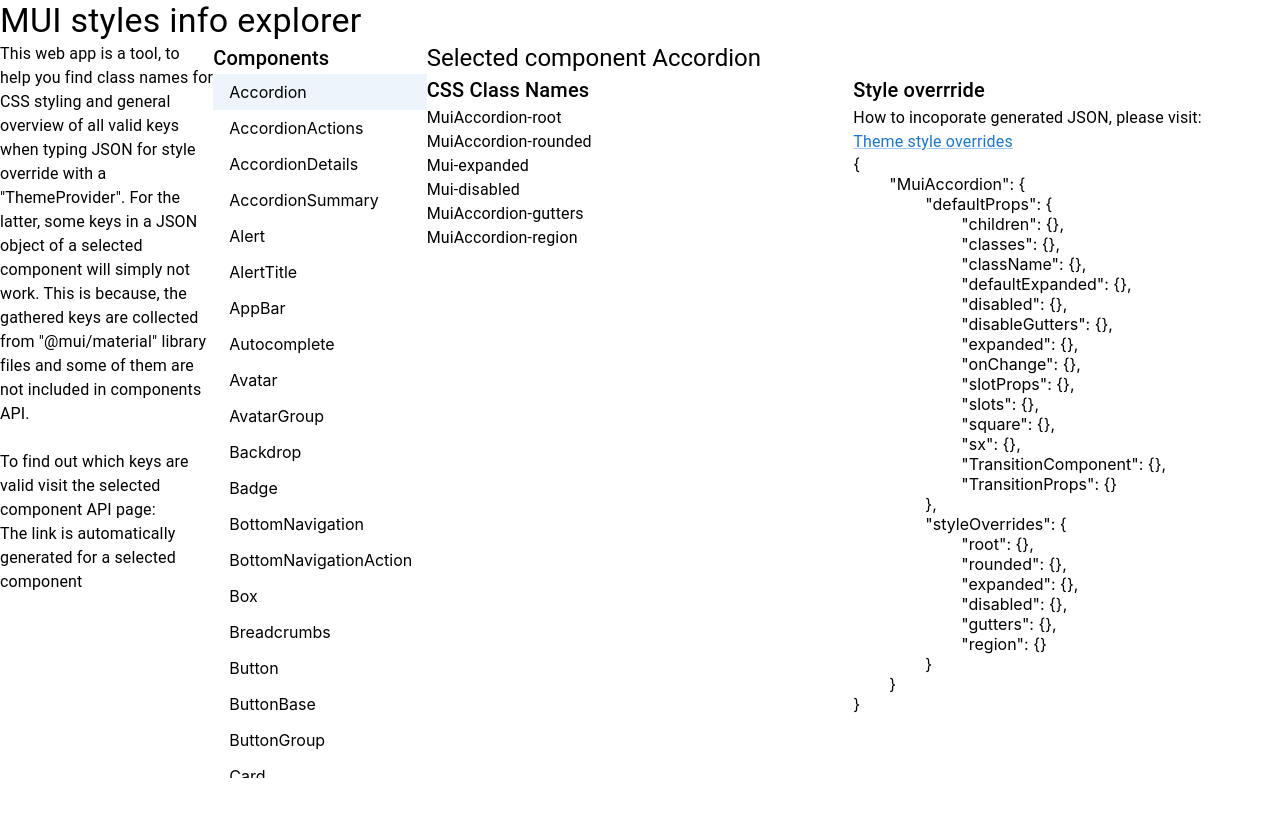
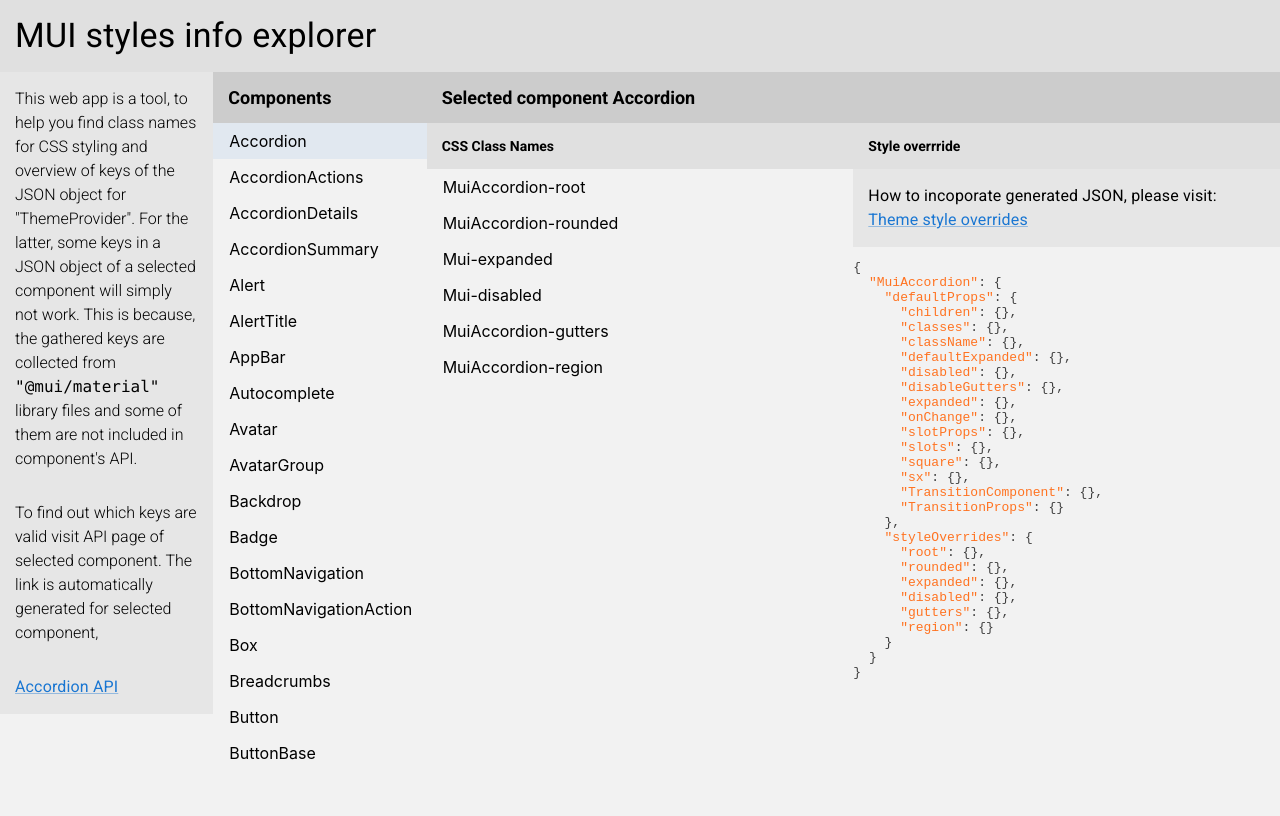
Before and after one commit to DamirTesnjak/material-ui-global-style, a React (Create React App) app: page / in a window 1280 px wide. Both pictures are taken after a click on the button "Accordion". Shown: the top 816 px of the page. Built offline with nearby package versions, Linux system fonts and the light colour scheme.

Commit message:
styled the UI

```diff
--- a/public/index.html
+++ b/public/index.html
@@ -24,6 +24,9 @@
       work correctly both with client-side routing and a non-root public URL.
       Learn how to configure a non-root public URL by running `npm run build`.
     -->
+    <link rel="preconnect" href="https://fonts.googleapis.com">
+    <link rel="preconnect" href="https://fonts.gstatic.com" crossorigin>
+    <link href="https://fonts.googleapis.com/css2?family=Roboto:ital,wght@0,100;0,300;0,400;0,500;0,700;0,900;1,100;1,300;1,400;1,500;1,700;1,900&display=swap" rel="stylesheet">
     <title>React App</title>
   </head>
   <body>
--- a/src/App.jsx
+++ b/src/App.jsx
@@ -1,6 +1,7 @@
 import { useState } from "react";
-import { Box, Grid, Link, ListItemButton, Typography } from "@mui/material";
+import { Box, Grid, Link, ListItem, ListItemButton, Typography } from "@mui/material";
 import { ThemeProvider, createTheme } from '@mui/material/styles';
+import hljs from 'highlight.js';
 
 import { MuiClasses } from "./constants/muiClasses";
 import { components } from "./constants/components";
@@ -22,7 +23,7 @@
         const muiComponentsClasses = Object.keys(MuiClasses);
         return (
             <Box sx={{
-                height: "88vh",
+                height: "80vh",
                 overflowY: "scroll",
             }}>
                 {
@@ -44,7 +45,7 @@
         if (MuiClasses[muiClass]) {
             const classNames = Object.values(MuiClasses[muiClass]);
             return classNames.map((className) => {
-                return (<Typography key={className}>{className}</Typography>)
+                return (<ListItem key={className}>{className}</ListItem>)
             })
         }
     }
@@ -87,6 +88,22 @@
         }
     }
 
+    function generateComponentLink() {
+        if (muiClass) {
+            const componentNameString = componentName(muiClass);
+            const componentNameKebabCase = componentNameString
+                .replace(/([a-z0–9])([A-Z])/g, "$1-$2").toLowerCase();
+            const link = `https://mui.com/material-ui/api/${componentNameKebabCase}/`;
+            return link;
+        }
+        return null;
+    }
+
+    const parseJSON = () => {
+        const hJson = `<pre>${hljs.highlight(`${JSON.stringify(themeStyleOverrideJSON(MuiClasses[muiClass]), undefined, 2)}`, { language: 'json' }).value}</pre>`;
+        return { __html: hJson || "" };
+    }
+
     return (
         <ThemeProvider
             theme={theme}
@@ -96,45 +113,65 @@
                     MUI styles info explorer
                 </Typography>
                 <Grid container>
-                    <Grid container xs={2}>
+                    <Grid
+                        item
+                        xs={12}
+                        sm={12}
+                        md={2}
+                    >
+                        <p>
+                        This web app is a tool, to help you find class names for CSS styling and overview of
+                        keys of the JSON object for "ThemeProvider". For the latter, some
+                        keys in a JSON object of a selected component will simply not work. This is because, the gathered keys
+                        are collected from <code>"@mui/material"</code> library files and some of them are not included in component's API.
+                        </p>
+                        <p>
+                        To find out which keys are valid visit API page of selected component.
+                        The link is automatically generated for selected component,
+                        </p>
                         <Typography>
-                            This web app is a tool, to help you find class names for CSS styling and general overview of
-                            all valid keys when typing JSON for style override with a "ThemeProvider". For the latter, some
-                            keys in a JSON object of a selected component will simply not work. This is because, the gathered keys
-                            are collected from "@mui/material" library files and some of them are not included in components API.
-                            <br/>
-                            <br/>
-                            To find out which keys are valid visit the selected component API page:
-                            <br/>
-                            The link is automatically generated for a selected component
-
+                            {muiClass && (<Link href={generateComponentLink()} target="_blank">{`${componentName(muiClass)} API`}</Link>)}
                         </Typography>
                     </Grid>
-                    <Grid item xs={2} sx={{
-                                height: "88vh",
-                            }}>
-                        <Typography variant="h6">
+                    <Grid
+                        item
+                        xs={12}
+                        sm={12}
+                        md={2}
+                        sx={{
+                             height: "86vh",
+                        }}
+                    >
+                        <h5>
                             Components
-                        </Typography>
+                        </h5>
                         {displayComponentsClassNamesInfo()}
                     </Grid>
-                    <Grid container xs={8} sx={{
-                                height: "88vh",
-                            }}>
+                    <Grid
+                        container
+                        xs={12}
+                        sm={12}
+                        md={8}
+                        sx={{
+                            height: "86vh",
+                        }}
+                    >
                         <Grid item xs={12}>
-                            <Typography variant="h5">
+                            <h5>
                                 {`Selected component ${componentName(muiClass)}`}
-                            </Typography>
+                            </h5>
                         </Grid>
                         <Grid
                             item
-                            xs={6}
+                            xs={12}
+                            sm={12}
+                            md={6}
                         >
-                            <Typography variant="h6">
+                            <h6>
                                 CSS Class Names
-                            </Typography>
+                            </h6>
                             <Box sx={{
-                                height: "88vh",
+                                height: "74vh",
                                 overflowY: "scroll",
                             }}>
                                 {themeStyleOverrideCSS()}
@@ -142,23 +179,24 @@
                         </Grid>
                         <Grid
                             item
-                            xs={6}
+                            xs={12}
+                            sm={12}
+                            md={6}
                         >
-                            <Typography variant="h6">
+                            <h6>
                                 Style overrride
-                            </Typography>
+                            </h6>
                             <Typography>
                                 How to incoporate generated JSON, please visit: <br/>
-                                <Link href="https://mui.com/material-ui/customization/theme-components/#theme-default-props">Theme style overrides</Link>
+                                <Link href="https://mui.com/material-ui/customization/theme-components/#theme-default-props" target="_blank">Theme style overrides</Link>
                             </Typography>
                             <Box
                                 sx={{
-                                    height: "88vh",
+                                    height: "65vh",
                                     overflowY: "scroll",
-                                    whiteSpace: "pre"
                                 }}
                             >
-                                {JSON.stringify(themeStyleOverrideJSON(MuiClasses[muiClass]), null, "\t")}
+                             <div dangerouslySetInnerHTML={parseJSON()} />
                             </Box>
                         </Grid>
                     </Grid>
--- a/src/index.css
+++ b/src/index.css
@@ -1,5 +1,6 @@
 body {
   margin: 0;
+  background-color: #f2f2f2;
   font-family: -apple-system, BlinkMacSystemFont, 'Segoe UI', 'Roboto', 'Oxygen',
     'Ubuntu', 'Cantarell', 'Fira Sans', 'Droid Sans', 'Helvetica Neue',
     sans-serif;
@@ -11,3 +12,48 @@
   font-family: source-code-pro, Menlo, Monaco, Consolas, 'Courier New',
     monospace;
 }
+
+h4 {
+  margin: 10px;
+  padding: 15px;
+  background-color: #e0e0e0;
+  font-family: "Roboto", sans-serif;
+  font-weight: 700;
+  font-style: normal;
+}
+
+h5 {
+  margin: 0px;
+  padding: 15px;
+  background-color: #cccccc;
+  font-family: "Roboto", sans-serif;
+  font-size: 18px;
+  font-weight: 700;
+  font-style: normal;
+}
+
+h6 {
+  margin: 0px;
+  padding: 15px;
+  background-color: #e0e0e0;
+  font-family: "Roboto", sans-serif;
+  font-weight: 700;
+  font-size: 14px;
+  font-style: normal;
+}
+
+p {
+  margin: 0px;
+  padding: 15px;
+  background-color: #e6e6e6;
+  font-family: "Roboto", sans-serif;
+  font-weight: 300;
+  font-style: normal;
+  line-height: 1.5rem;
+}
+
+.hljs-punctuation { color:#404040 }
+.hljs-attr { color:#ff7321 }
+.hljs-number { color:#990055 }
+.hljs-string { color:#0f52a7 }
+.hljs-literal { color:#990055 }
--- a/src/style/style.js
+++ b/src/style/style.js
@@ -1,6 +1,6 @@
 const style = {
     components: {
-        MuiListItemButton: {
+      MuiListItemButton: {
         styleOverrides: {
           root: {
             textTransform: "capitalize",
@@ -17,115 +17,7 @@
       MuiTypography: {
         styleOverrides: {
           root: {
-            backgroundColor: "#ffffff",
-            // fontSize: "12px",
-          },
-        },
-      },
-      MuiPaper: {
-        styleOverrides: {
-          root: {
-            backgroundColor: "#c0c7c8",
-            borderTop: "2px solid #ffffff",
-            borderLeft: "2px solid #ffffff",
-            borderBottom: "2px solid #020102",
-            borderRight: "2px solid #020102",
-            borderRadius: "0px",
-          },
-        },
-      },
-      MuiAutocomplete: {
-        styleOverrides: {
-          root: {
-            backgroundColor: "#ffffff",
-            borderTop: "2px solid #020102",
-            borderLeft: "2px solid #020102",
-            borderBottom: "2px solid #808080",
-            borderRight: "2px solid #808080",
-            borderRadius: "0px",
-            height: "36px",
-          },
-        },
-      },
-      MuiInputBase: {
-        styleOverrides: {
-          root: {
-            borderRadius: "0px",
-            fontSize: "15px",
-            height: "36px",
-          },
-        },
-      },
-      MuiSimpleTreeView: {
-        styleOverrides: {
-          root: {
-            height: '100%',
-            backgroundColor: "#ffffff",
-            MuiTreeItem: {
-              backgroundColor: "#ffffff",
-            },
-          },
-        },
-      },
-      MuiTreeItem: {
-        styleOverrides: {
-          root: {
-            "& .MuiTreeItem-label": {
-              fontSize: "14px",
-            },
-            "& .Mui-selected": {
-              borderRadius: '0px',
-              backgroundColor: '#00134d',
-              color: '#ffffff',
-            },
-            "& .Mui-selected.Mui-focused": {
-              borderRadius: '0px',
-              backgroundColor: '#00134d',
-              color: '#ffffff',
-            },
-            "& .MuiTreeItem-content.Mui-selected": {
-              borderRadius: '0px',
-              backgroundColor: '#00134d',
-              color: '#ffffff',
-              ":hover": {
-                backgroundColor: '#00134d',
-              }
-            },
-          },
-        },
-      },
-      MuiMenuItem: {
-        styleOverrides: {
-          root: {
-            fontSize: "15px",
-            ":hover": {
-              backgroundColor: "#00134d",
-              fontSize: "15px",
-              color: "#ffffff",
-            },
-          },
-        },
-      },
-      MuiListItemText: {
-        styleOverrides: {
-          root: {
-            fontSize: "15px",
-            ":hover": {
-              backgroundColor: "#00134d",
-              fontSize: "15px",
-              color: "#ffffff",
-            },
-          },
-        },
-      },
-      MuiTreeItemContent: {
-        styleOverrides: {
-          root: {
-            ":hover": {
-              backgroundColor: "#00134d",
-              fontSize: "15px",
-              color: "#ffffff",
-            },
+            fontFamily: "Roboto, sans-serif",
           },
         },
       },
```
